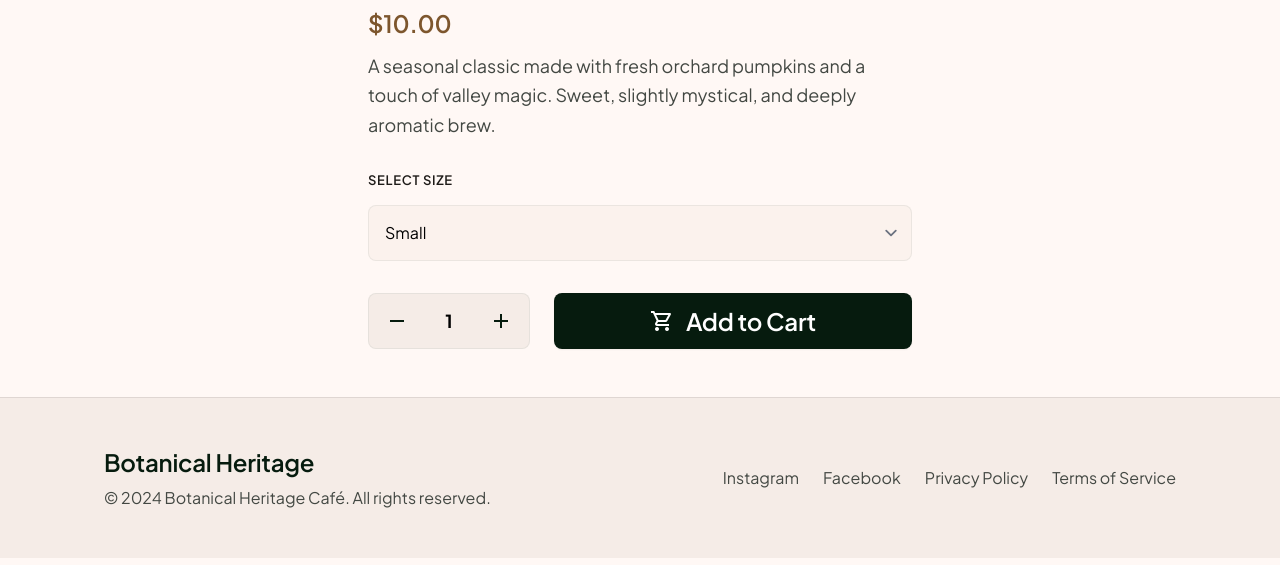
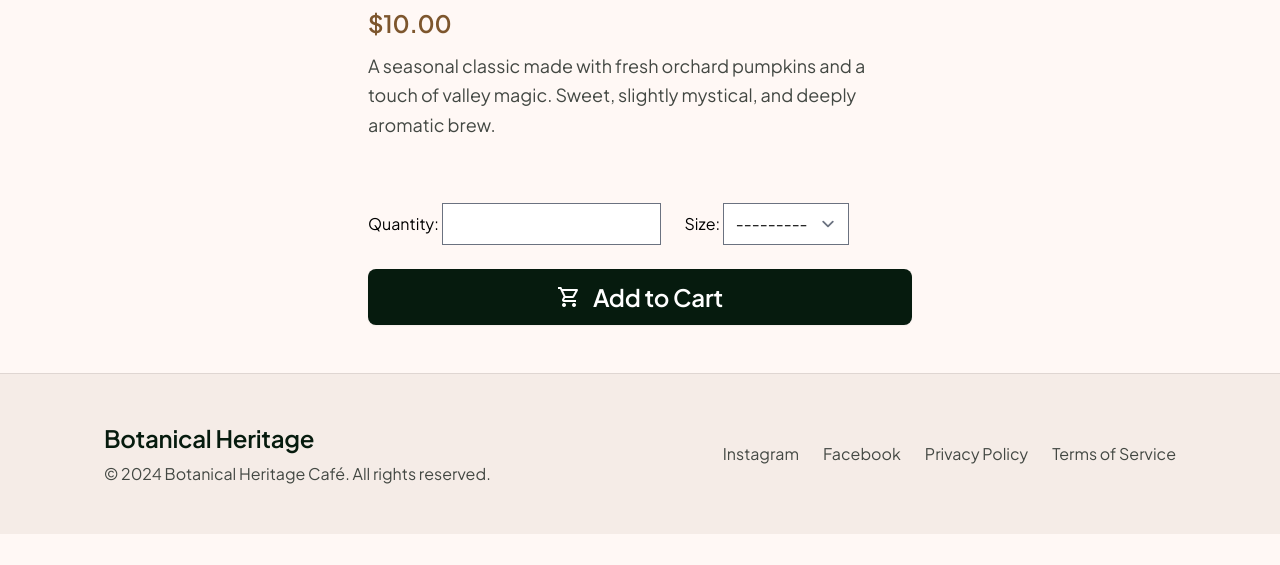
Before and after one commit to sparky9043/sdv_cafe_project, a Django app: page /menu/1/ in a window 1280 px wide. Shown: the part 235-800 px from the top of the page. Run offline with Django 5.2, Linux system fonts and the light colour scheme; tables that the repository leaves empty hold one stand-in row (values such as "Sample post"); some libraries are stand-ins or nearby versions.

Commit message:
feat: create OrderItem form and use it to create order for users

```diff
--- a/menu/templates/menu/item_detail.html
+++ b/menu/templates/menu/item_detail.html
@@ -21,35 +21,11 @@
       A seasonal classic made with fresh orchard pumpkins and a touch of valley magic. Sweet, slightly mystical, and
       deeply aromatic brew.
     </p>
-    <form class="space-y-8">
+    <form class="space-y-8" method="post">{% csrf_token %}
       <!-- Size Selection -->
-      <div>
-        <label class="block font-label-sm text-label-sm text-on-surface mb-4 uppercase tracking-wider" for="size">Select
-          Size</label>
-        <select
-          class="w-full h-14 bg-surface-container-low border-outline-variant/30 rounded-lg font-body-md text-body-md px-4 focus:border-primary focus:ring-1 focus:ring-primary transition-all cursor-pointer appearance-none"
-          id="size">
-          <option value="small">Small</option>
-          <option value="medium">Medium</option>
-          <option value="large">Large</option>
-        </select>
-      </div>
       <!-- Quantity & Actions -->
       <div class="flex flex-wrap items-center gap-6">
-        <div
-          class="flex items-center bg-surface-container border border-outline-variant/30 rounded-lg overflow-hidden h-14">
-          <button
-            class="w-14 h-full flex items-center justify-center hover:bg-surface-container-high transition-colors text-primary"
-            onclick="adjustQty(-1)" type="button">
-            <span class="material-symbols-outlined">remove</span>
-          </button>
-          <span class="w-12 text-center font-bold text-body-lg" id="qty">1</span>
-          <button
-            class="w-14 h-full flex items-center justify-center hover:bg-surface-container-high transition-colors text-primary"
-            onclick="adjustQty(1)" type="button">
-            <span class="material-symbols-outlined">add</span>
-          </button>
-        </div>
+        {{ form.as_div }}
         <button
           class="flex-1 bg-primary text-on-primary h-14 rounded-lg font-headline-md text-headline-md flex items-center justify-center gap-3 hover:opacity-90 transition-all shadow-sm"
           type="submit">
--- a/menu/views.py
+++ b/menu/views.py
@@ -1,11 +1,15 @@
-from django.shortcuts import render
+from django.shortcuts import render, redirect
+from django.urls import reverse
 from django.views.generic import (
     TemplateView,
     ListView,
     FormView,
     DetailView,
 )
+from django.contrib import messages
 from .models import MenuItem
+from order import forms
+from order import models
 
 
 # Create your views here.
@@ -32,7 +36,35 @@ class ItemListView(ListView):
         return context
 
 
-class ItemDetailView(DetailView):
+class ItemDetailView(FormView, DetailView):
     model = MenuItem
+    form_class = forms.OrderItemCreationForm
     template_name = "menu/item_detail.html"
     context_object_name = "item"
+    # success_url = reverse_lazy('menu:item_detail')
+
+    def post(self, request, *args, **kwargs):
+        menu_item = self.get_object()
+        order_item_model = models.OrderItem
+
+        try:
+            quantity = int(request.POST.get("quantity"))
+
+            if quantity < 1:
+                raise ValueError("Quantity must be at least 1")
+            size_item = request.POST.get("size")
+            if not size_item:
+                raise ValueError("Please choose a size")
+        except ValueError as e:
+            print(e)
+            return redirect(reverse("menu:item_detail", kwargs={"pk": menu_item.pk}))
+
+        size = models.Size.objects.get(pk=size_item)
+        new_order = order_item_model.objects.create(
+            menu_item=menu_item,
+            quantity=quantity,
+            size=size,
+        )
+        print(new_order)
+
+        return redirect(reverse("menu:item_detail", kwargs={"pk": menu_item.pk}))
--- /dev/null
+++ b/order/forms.py
@@ -0,0 +1,8 @@
+from django import forms
+from .models import OrderItem
+
+
+class OrderItemCreationForm(forms.ModelForm):
+    class Meta:
+        model = OrderItem
+        fields = ["quantity", "size"]
```
